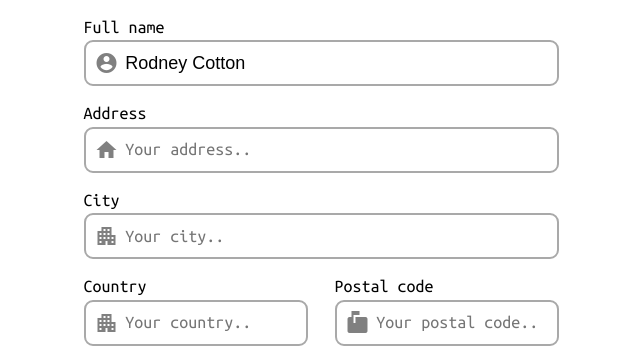
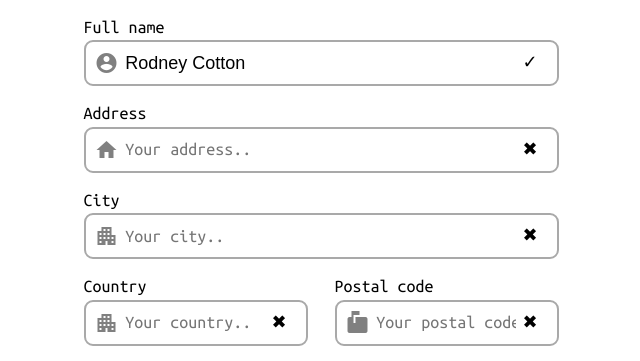
Before and after one commit to RadhikaRJ/Checkout_page_Devchallengesio, a plain HTML site: page index.html in a window 1280 px wide. Shown: the part 960-1321 px from the top of the page, 319-959 px from the left. Drawn offline with Linux system fonts and the light colour scheme.

Commit message:
UI Input Validation

```diff
--- a/index.html
+++ b/index.html
@@ -65,13 +65,13 @@
 
           <label>E-mail</label>
           <div class="user-input">
-            <i class="material-icons md-24">email</i><input type="email" placeholder="Enter your email...">
+            <i class="material-icons md-24">email</i><input required type="email" placeholder="Enter your email...">
           </div>
           <br>
 
           <label>Phone</label>
           <div class="user-input">
-            <i class="material-icons md-24">call</i><input type="tel" placeholder="Enter your phone..."
+            <i class="material-icons md-24">call</i><input required type="tel" placeholder="Enter your phone..."
               pattern="[0-9]{2}-[0-9]{10}">
           </div>
 
@@ -83,33 +83,33 @@
 
           <label>Full name</label>
           <div class="user-input">
-            <i class="material-icons md-24">account_circle</i><input type="text" value="Rodney Cotton">
+            <i class="material-icons md-24">account_circle</i><input required type="text" value="Rodney Cotton"><span></span>
           </div>
           <br>
 
           <label>Address</label>
           <div class="user-input">
-            <i class="material-icons md-24">home</i><input type="text" placeholder="Your address..">
+            <i class="material-icons md-24">home</i><input required type="text" placeholder="Your address.." maxlength="100"><span></span>
           </div>
           <br>
 
           <label>City</label>
           <div class="user-input">
-            <i class="material-icons md-24">apartment</i><input type="text" placeholder="Your city..">
+            <i class="material-icons md-24">apartment</i><input required type="text" placeholder="Your city.."><span></span>
           </div>
           <br>
           <div class="country-postalcode">
             <div class="country">
               <label>Country</label>
               <div class="user-input">
-                <i class="material-icons md-24">apartment</i><input type="text" placeholder="Your country..">
+                <i class="material-icons md-24">apartment</i><input required type="text" placeholder="Your country.."><span></span>
               </div>
             </div>
             <div class="postal-code">
               <label>Postal code</label>
               <div class="user-input">
-                <i class="material-icons md-24">markunread_mailbox</i><input type="text"
-                  placeholder="Your postal code..">
+                <i class="material-icons md-24">markunread_mailbox</i><input required type="text"
+                  placeholder="Your postal code.." pattern="^[0-9]*$"  ><span></span>
               </div>
             </div>
           </div>
--- a/styles.css
+++ b/styles.css
@@ -9,6 +9,22 @@ body {
     margin: 0 auto;
     width: 475px;
 }
+
+input + span {
+    padding-right: 30px;
+  }
+
+  input:invalid+span:after {
+    position: absolute; content: '✖';
+    padding-left: 5px;
+  }
+
+  input:valid+span:after {
+    position: absolute;
+    content: '✓';
+    padding-left: 5px;
+  }
+
 
 .material-icons {
     /* border:2px solid purple; */
```
